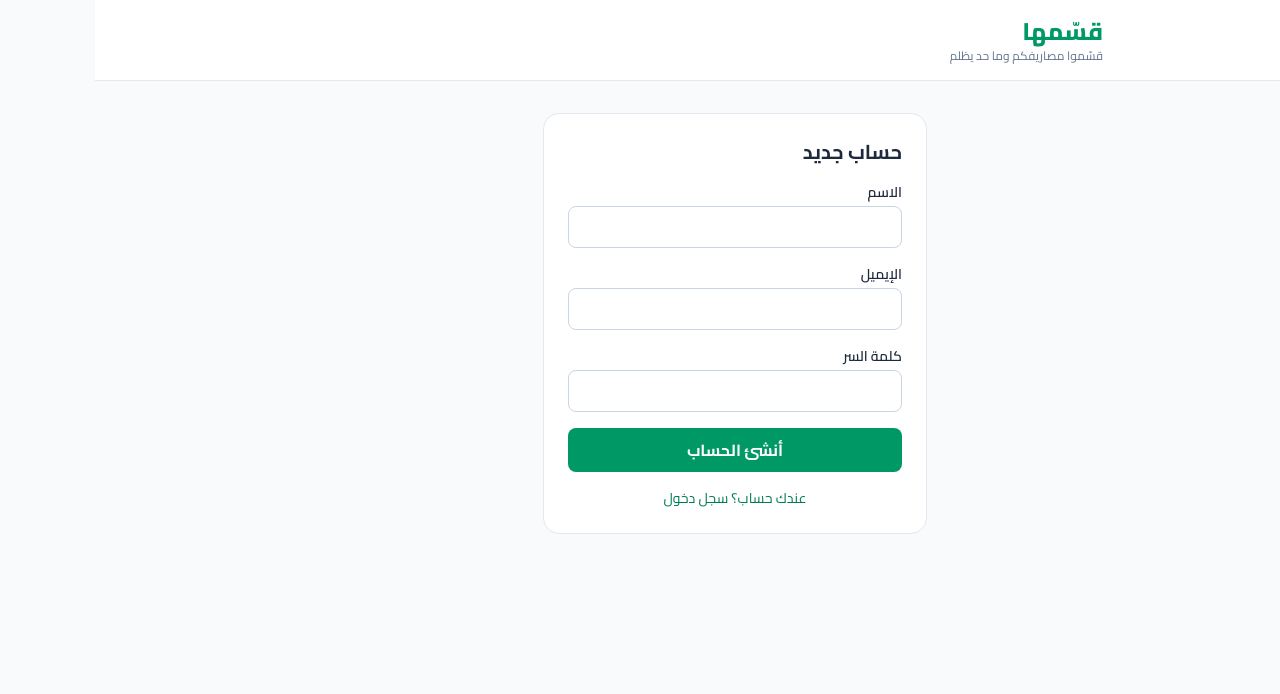
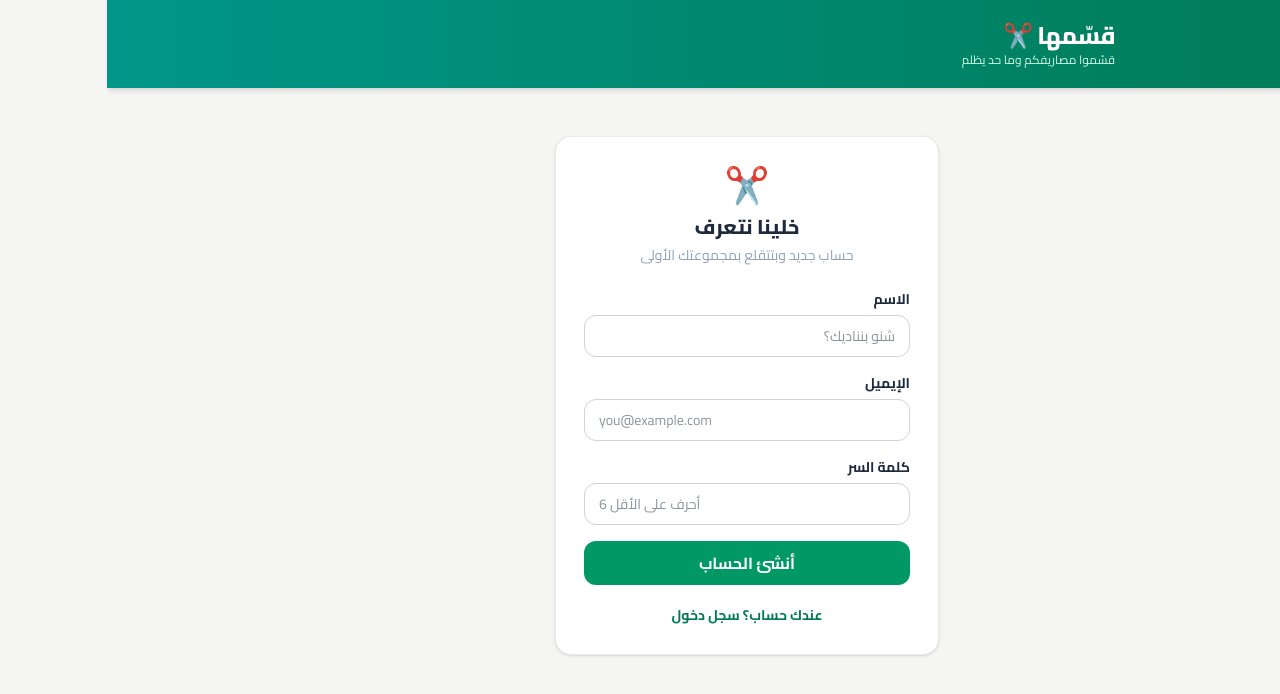
Before and after one commit to mohammedsaid21/qassamha, a React (Vite) app in the folder client/: page /login in a window 1280 px wide. Both pictures are taken after a click on the button "ما معك حساب؟ أنشئ واحد". Shown: the top 694 px of the page. Built offline with nearby package versions, Linux system fonts and the light colour scheme; no server answers.

Commit message:
redesign theme header and auth page

```diff
--- a/client/src/App.jsx
+++ b/client/src/App.jsx
@@ -3,6 +3,7 @@ import Auth from './pages/Auth'
 import Groups from './pages/Groups'
 import GroupDetail from './pages/GroupDetail'
 import ProtectedRoute from './ProtectedRoute'
+import Avatar from './components/Avatar'
 import { useAuth } from './AuthContext'
 
 export default function App() {
@@ -10,18 +11,23 @@ export default function App() {
 
   return (
     <div className="min-h-screen">
-      <header className="bg-white border-b border-slate-200">
-        <div className="max-w-3xl mx-auto px-4 py-4 flex items-center justify-between">
+      <header className="bg-gradient-to-l from-emerald-700 to-teal-600 text-white shadow-md">
+        <div className="max-w-3xl mx-auto px-4 py-5 flex items-center justify-between">
           <div>
-            <h1 className="text-2xl font-extrabold text-emerald-600">قسّمها</h1>
-            <p className="text-xs text-slate-500">قسّموا مصاريفكم وما حد يظلم</p>
+            <h1 className="text-2xl font-extrabold tracking-tight">قسّمها ✂️</h1>
+            <p className="text-xs text-emerald-100">
+              قسّموا مصاريفكم وما حد يظلم
+            </p>
           </div>
           {user && (
             <div className="flex items-center gap-3">
-              <span className="text-sm font-bold">{user.name}</span>
+              <div className="flex items-center gap-2 bg-white/10 rounded-full pl-3 pr-1 py-1">
+                <span className="text-sm font-bold">{user.name}</span>
+                <Avatar name={user.name} size="sm" />
+              </div>
               <button
                 onClick={logout}
-                className="text-sm text-slate-500 hover:text-rose-600"
+                className="text-sm text-emerald-100 hover:text-white"
               >
                 خروج
               </button>
@@ -29,6 +35,7 @@ export default function App() {
           )}
         </div>
       </header>
+
       <main className="max-w-3xl mx-auto px-4 py-8">
         <Routes>
           <Route path="/login" element={<Auth />} />
--- /dev/null
+++ b/client/src/components/Avatar.jsx
@@ -0,0 +1,27 @@
+const COLORS = [
+  'bg-emerald-500',
+  'bg-sky-500',
+  'bg-amber-500',
+  'bg-violet-500',
+  'bg-rose-500',
+  'bg-teal-500',
+]
+
+const SIZES = {
+  sm: 'w-7 h-7 text-xs',
+  md: 'w-9 h-9 text-sm',
+  lg: 'w-12 h-12 text-lg',
+}
+
+export default function Avatar({ name, size = 'md' }) {
+  const sum = [...name].reduce((a, c) => a + c.charCodeAt(0), 0)
+  const color = COLORS[sum % COLORS.length]
+
+  return (
+    <span
+      className={`${SIZES[size]} ${color} text-white font-bold rounded-full flex items-center justify-center shrink-0`}
+    >
+      {name[0]}
+    </span>
+  )
+}
--- a/client/src/index.css
+++ b/client/src/index.css
@@ -5,5 +5,19 @@
 }
 
 body {
-  @apply bg-slate-50 text-slate-800;
+  @apply bg-stone-100 text-slate-800;
 }
+
+@layer components {
+  .card {
+    @apply bg-white rounded-2xl border border-stone-200/80 shadow-sm;
+  }
+  .input {
+    @apply rounded-xl border border-stone-300 bg-white px-3.5 py-2.5 text-sm
+      focus:outline-none focus:ring-2 focus:ring-emerald-400 focus:border-emerald-400;
+  }
+  .btn-primary {
+    @apply bg-emerald-600 text-white font-bold rounded-xl py-2.5 hover:bg-emerald-700
+      disabled:opacity-50 transition-colors;
+  }
+}
--- a/client/src/pages/Auth.jsx
+++ b/client/src/pages/Auth.jsx
@@ -31,62 +31,79 @@ export default function Auth() {
   }
 
   return (
-    <div className="max-w-sm mx-auto bg-white rounded-2xl border border-slate-200 p-6">
-      <h2 className="text-xl font-bold mb-4">
-        {mode === 'login' ? 'تسجيل الدخول' : 'حساب جديد'}
-      </h2>
+    <div className="max-w-sm mx-auto card p-7 mt-4">
+      <div className="text-center mb-6">
+        <div className="text-4xl mb-2">✂️</div>
+        <h2 className="text-xl font-extrabold">
+          {mode === 'login' ? 'أهلاً برجوعك' : 'خلينا نتعرف'}
+        </h2>
+        <p className="text-sm text-slate-400 mt-1">
+          {mode === 'login'
+            ? 'سجل دخول تشوف مجموعاتك'
+            : 'حساب جديد وبتتقلع بمجموعتك الأولى'}
+        </p>
+      </div>
+
       <form onSubmit={submit} className="space-y-4">
         {mode === 'register' && (
           <div>
-            <label className="block text-sm font-semibold mb-1">الاسم</label>
+            <label className="block text-sm font-bold mb-1.5">الاسم</label>
             <input
               type="text"
               name="name"
               value={form.name}
               onChange={change}
               required
-              className="w-full rounded-lg border border-slate-300 px-3 py-2 focus:outline-none focus:ring-2 focus:ring-emerald-400"
+              className="input w-full"
+              placeholder="شنو بنناديك؟"
             />
           </div>
         )}
         <div>
-          <label className="block text-sm font-semibold mb-1">الإيميل</label>
+          <label className="block text-sm font-bold mb-1.5">الإيميل</label>
           <input
             type="email"
             name="email"
             value={form.email}
             onChange={change}
             required
-            className="w-full rounded-lg border border-slate-300 px-3 py-2 focus:outline-none focus:ring-2 focus:ring-emerald-400"
+            className="input w-full"
+            placeholder="you@example.com"
+            dir="ltr"
           />
         </div>
         <div>
-          <label className="block text-sm font-semibold mb-1">كلمة السر</label>
+          <label className="block text-sm font-bold mb-1.5">كلمة السر</label>
           <input
             type="password"
             name="password"
             value={form.password}
             onChange={change}
             required
-            className="w-full rounded-lg border border-slate-300 px-3 py-2 focus:outline-none focus:ring-2 focus:ring-emerald-400"
+            className="input w-full"
+            placeholder="6 أحرف على الأقل"
+            dir="ltr"
           />
         </div>
-        {error && <p className="text-sm text-rose-600">{error}</p>}
-        <button
-          type="submit"
-          disabled={busy}
-          className="w-full bg-emerald-600 text-white font-bold rounded-lg py-2.5 hover:bg-emerald-700 disabled:opacity-50"
-        >
+
+        {error && (
+          <p className="text-sm text-rose-600 bg-rose-50 rounded-lg px-3 py-2">
+            {error}
+          </p>
+        )}
+
+        <button type="submit" disabled={busy} className="btn-primary w-full">
           {busy ? 'لحظة...' : mode === 'login' ? 'دخول' : 'أنشئ الحساب'}
         </button>
       </form>
+
       <button
         type="button"
         onClick={() => {
           setMode(mode === 'login' ? 'register' : 'login')
           setError('')
         }}
-        className="w-full mt-4 text-sm text-emerald-700 hover:underline"
+        className="w-full mt-5 text-sm text-emerald-700 font-bold hover:underline"
       >
         {mode === 'login' ? 'ما معك حساب؟ أنشئ واحد' : 'عندك حساب؟ سجل دخول'}
       </button>
```
